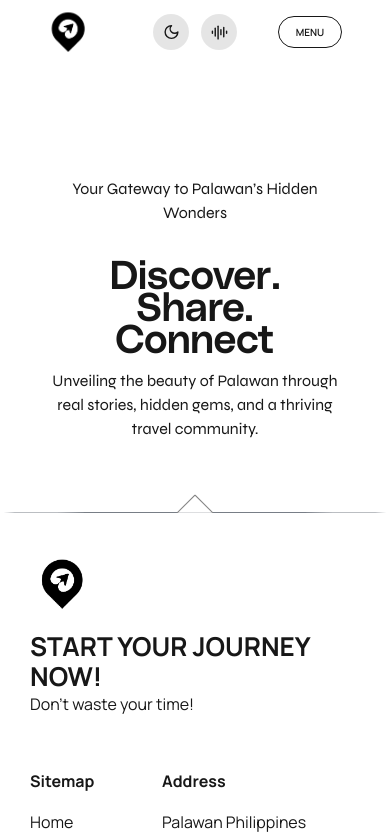
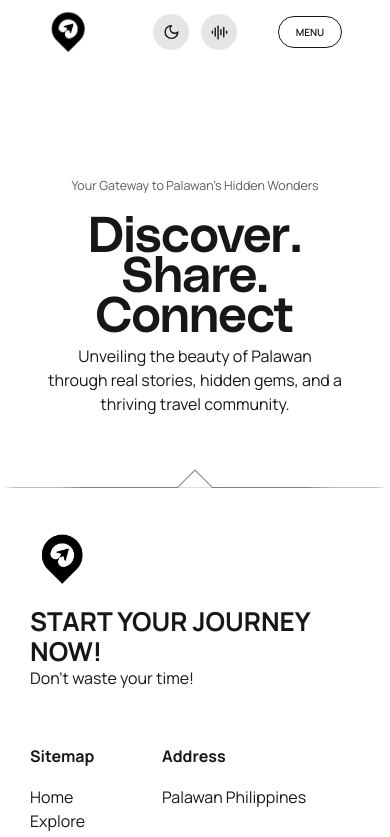
Before and after one commit to MaxLarry/palawonder-blog-app, a Next.js app: page / in a window 390 px wide. Shown: the top 837 px of the page. Built offline with nearby package versions, Linux system fonts and the light colour scheme.

Commit message:
fixed home-intro typography responsive

```diff
--- a/app/(main)/page.tsx
+++ b/app/(main)/page.tsx
@@ -8,8 +8,8 @@ export default function Home() {
     <>
       <header className="home-intro">
         <div className="container overflow-hidden">
-          <div className="flex flex-col justify-center items-center over">
-            <p>Your Gateway to Palawan’s Hidden Wonders</p>
+          <div className="ito flex flex-col justify-center items-center over">
+            <p className="small">Your Gateway to Palawan’s Hidden Wonders</p>
             <h1 className="flex text-center big">
               Discover. Share.
               <br />
--- a/app/globals.css
+++ b/app/globals.css
@@ -92,6 +92,7 @@ h1.big {
   font-size: clamp(60px, 7.5vw, 150px);
   line-height: 0.8em;
   font-family: "John-Regular", sans-serif;
+  margin-bottom: 3vw;
 }
 h2 {
   font-size: clamp(26px, 2.6vw, 40px);
@@ -121,8 +122,7 @@ p.small {
     margin-bottom: 4vw;
   }
   h1.big {
-    font-size: 40px;
-    font-size: clamp(40px, 10vw, 50px);
+    font-size: clamp(50px, 10vw, 50px);
   }
   h2 {
     font-size: 26px;
--- a/app/style.css
+++ b/app/style.css
@@ -25,9 +25,14 @@
         font-size: 3rem;
     }
 } */
+.home-intro .container p:nth-child(1){
+    margin-bottom: 1rem;
+    text-align: center;
+}
 
-.home-intro .container p{
-    font-family: "Syne-Regular", sans-serif;
+
+.home-intro .container p:nth-child(3){
+    font-family: "Larry-Regular", sans-serif;
     margin-bottom: 2rem;
     text-align: center;
 }
```
